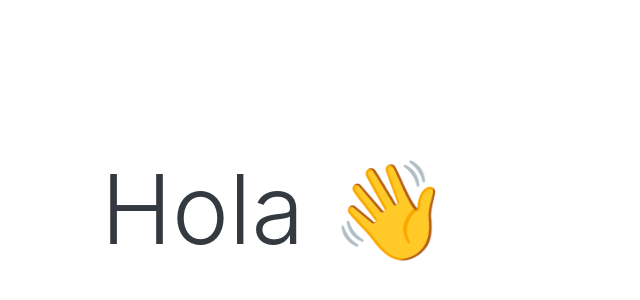
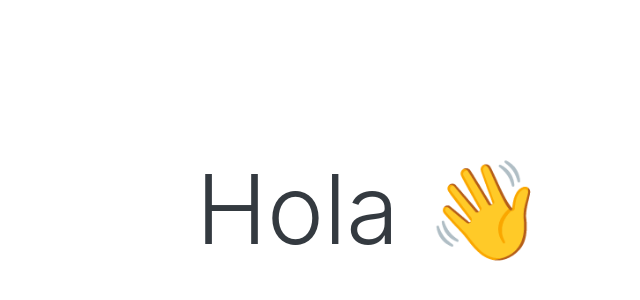
Before and after one commit to ajoman/ajoman.github.io, a plain HTML site: page index.html in a window 1280 px wide. Shown: the part 186-486 px from the top of the page, without its empty margins (269-909 px from the left). Drawn offline with nearby package versions, Linux system fonts and the light colour scheme.

Commit message:
Fixed alignment.

```diff
--- a/index.html
+++ b/index.html
@@ -9,10 +9,8 @@
   </head>
   <body>
     <div class="container">
-      <div class="row my-5">
-        <div class="col-6 mx-auto">
-          <h1 class="display-1 text-dark">Hola 👋</h1>
-        </div>
+      <div class="d-flex justify-content-center">
+        <h1 class="display-1 text-dark">Hola 👋</h1>
       </div>
     </div>
     <script src="https://code.jquery.com/jquery-3.3.1.slim.min.js" integrity="sha384-q8i/X+965DzO0rT7abK41JStQIAqVgRVzpbzo5smXKp4YfRvH+8abtTE1Pi6jizo" crossorigin="anonymous"></script>
```
